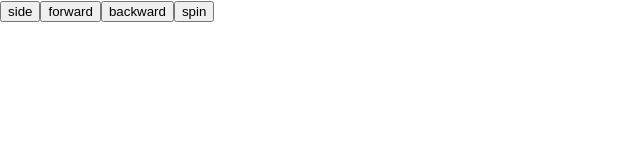
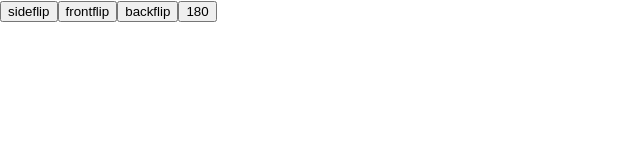
Before and after one commit to RysonShalvis/Move-Creator, a React (Create React App) app: page / in a window 1280 px wide. Shown: the top 160 px of the page, without its empty margins (0-640 px from the left). Built offline with nearby package versions, Linux system fonts and the light colour scheme.

Commit message:
quick fix

```diff
--- a/src/App.js
+++ b/src/App.js
@@ -14,21 +14,24 @@ class App extends React.Component {
   }
 
   handleClick(e) {
-    arr.push(e.target.value)
+
     this.setState({
       input: e.target.value,
       counter: this.state.counter + 1
     })
+    if (arr.length < 2) {
+      arr.push(<p key={this.state.counter}>{e.target.value}</p>)
+     }
   }
 
   render() {
 
     return (
     <div>
-      <AddTrick handleClick={this.handleClick} name="side"/>
-      <AddTrick handleClick={this.handleClick} name="forward"/>
-      <AddTrick handleClick={this.handleClick} name="backward"/>
-      <AddTrick handleClick={this.handleClick} name="spin"/>
+      <AddTrick handleClick={this.handleClick} name="sideflip"/>
+      <AddTrick handleClick={this.handleClick} name="frontflip"/>
+      <AddTrick handleClick={this.handleClick} name="backflip"/>
+      <AddTrick handleClick={this.handleClick} name="180"/>
       <CreatedElements input={arr} counter={this.state.counter}/>
     </div>
     )
--- a/src/createdElements.js
+++ b/src/createdElements.js
@@ -1,6 +1,9 @@
 import React from 'react';
 
 class CreatedElements extends React.Component {
+    componentDidUpdate() {
+        console.log(this.props.input)
+    }
     render() {
         return <h1>{this.props.input}</h1>
     }
```
